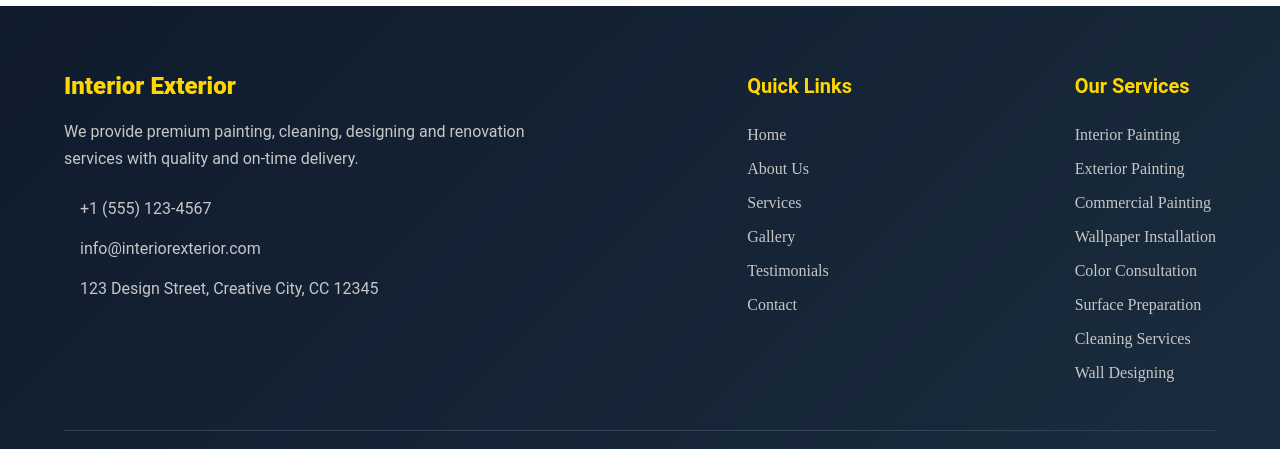
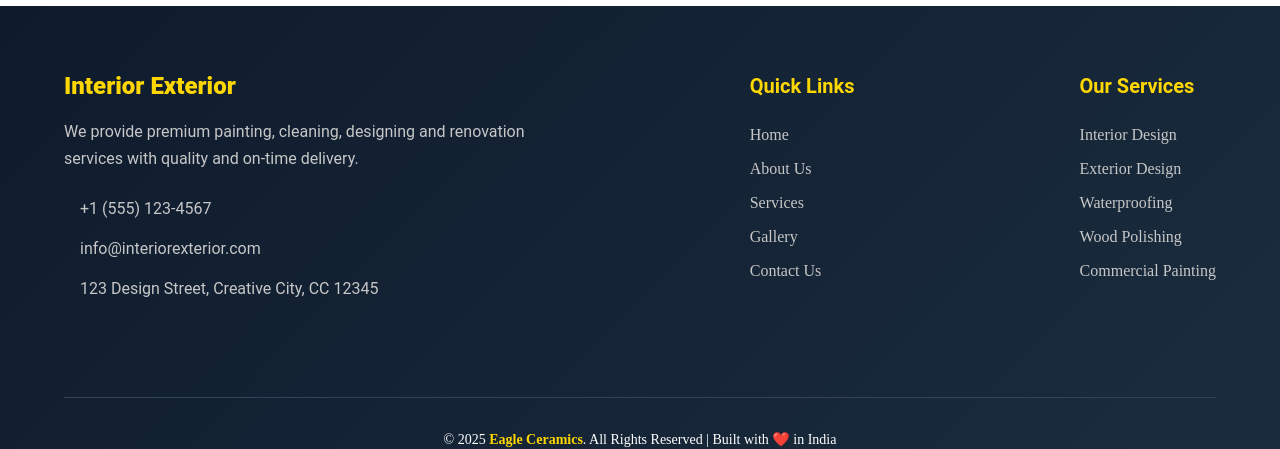
Before and after one commit to rajanalibabaa/Interior-exterior, a React (Vite) app in the folder interiorexterior/: page /contact in a window 1280 px wide. Shown: the part 1231-1680 px from the top of the page. Built offline with nearby package versions, Linux system fonts and the light colour scheme; some icons are missing.

Commit message:
footer changes

```diff
--- a/interiorexterior/src/components/Footer.jsx
+++ b/interiorexterior/src/components/Footer.jsx
@@ -86,7 +86,7 @@ export default function Footer() {
               Quick Links
             </Typography>
 
-            {["Home", "About Us", "Services", "Gallery", "Testimonials", "Contact"].map(
+            {["Home", "About Us", "Services", "Gallery", "Contact Us"].map(
               (item) => (
                 <Link
                   key={item}
@@ -113,14 +113,11 @@ export default function Footer() {
             </Typography>
 
             {[
-              "Interior Painting",
-              "Exterior Painting",
-              "Commercial Painting",
-              "Wallpaper Installation",
-              "Color Consultation",
-              "Surface Preparation",
-              "Cleaning Services",
-              "Wall Designing",
+              "Interior Design",
+              "Exterior Design",
+             "Waterproofing",
+             "Wood Polishing",
+             "Commercial Painting",
             ].map((service) => (
               <Link
                 key={service}
--- a/interiorexterior/src/components/Navbar.jsx
+++ b/interiorexterior/src/components/Navbar.jsx
@@ -36,7 +36,7 @@ import {useNavigate} from 'react-router-dom'
     "Interior Design",
     "Exterior Design",
     "Waterproofing",
-    "Wood Profiling",
+    "Wood Polishing",
     "Commercial Painting",
   ];
 
```
